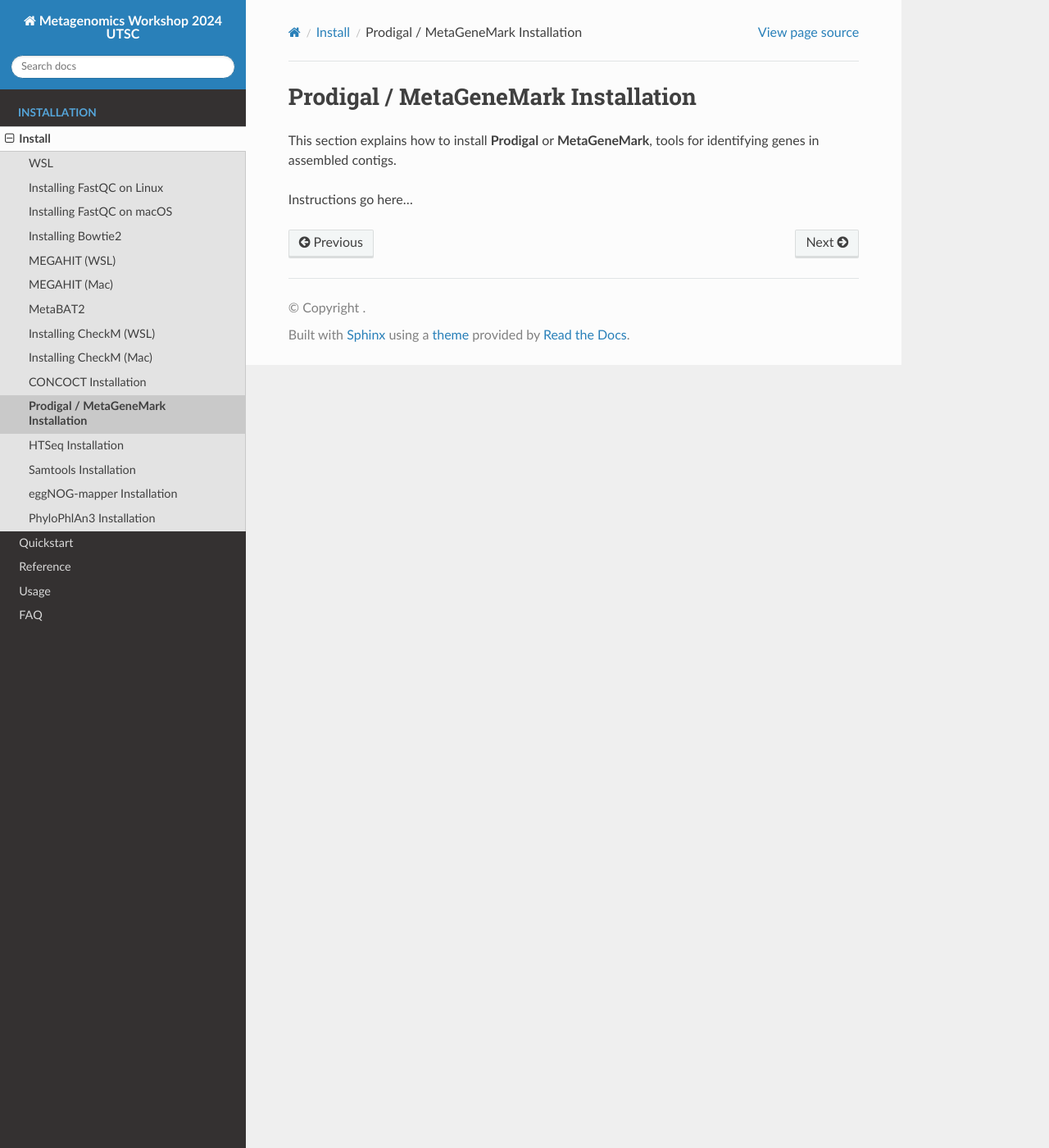
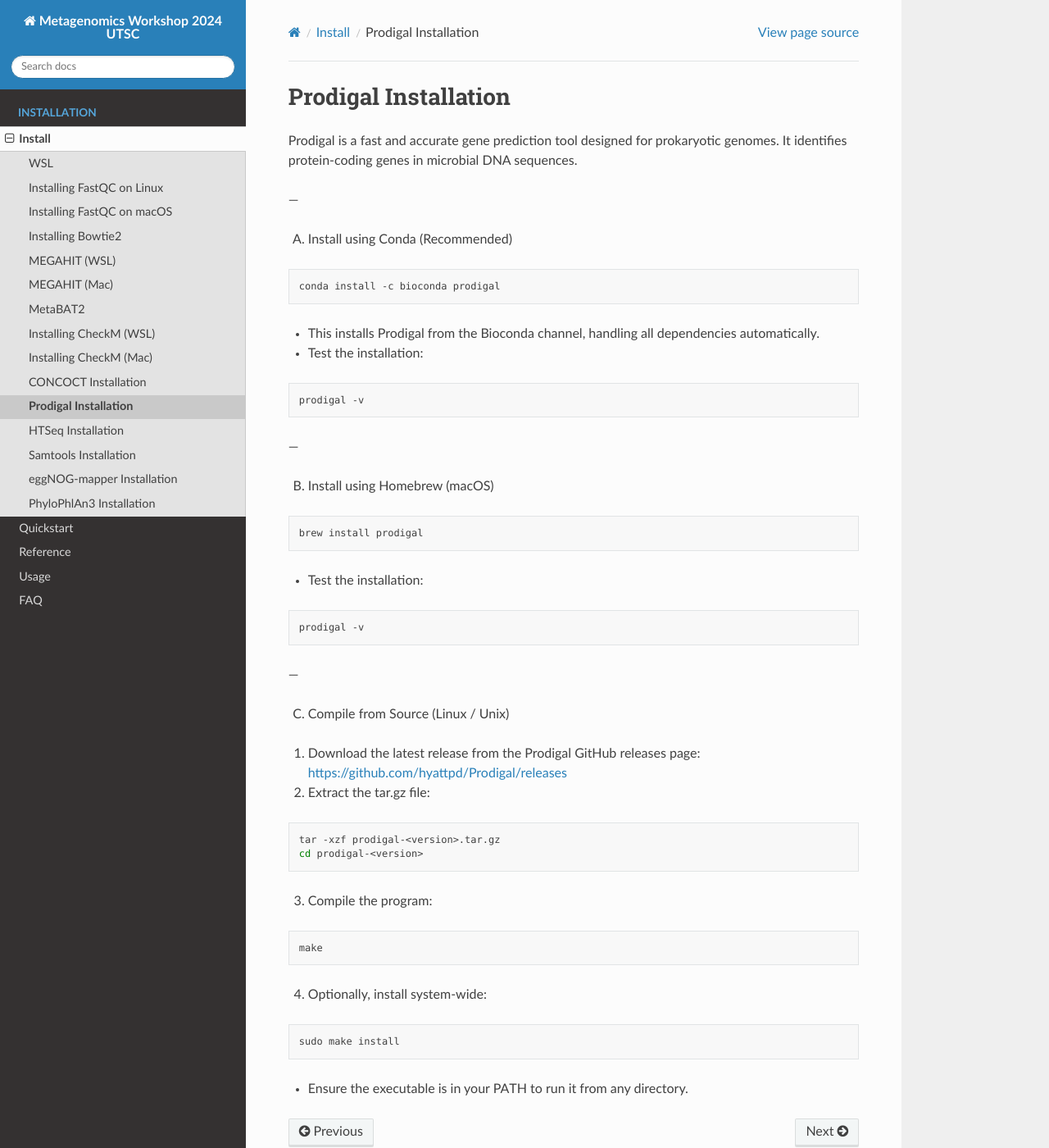
Before and after one commit to javad30/metagenomics-workshop-2024-UTSC, a Sphinx documentation site: the page built from docs/source/install/prodigal.rst, in a window 1280 px wide and 1400 px high. Shown: the whole window at 82% size. Built offline with Sphinx 7.4.7 and the Read the Docs theme 3.1.0, drawn with Linux system fonts in a browser that asks for light colours; pages that are not in the unit, such as notebooks, are missing from menus.

Commit message:
Add eggNOG-mapper installation instructions and update index/prodigal pages

```diff
--- a/docs/source/install/index.rst
+++ b/docs/source/install/index.rst
@@ -12,7 +12,7 @@ You will learn how to install several metagenomics software including:
 - Bowtie2 (Genome assembly)
 - MEGAHIT (Metagenomics assembly)
 - CONCOCT (Binning)
-- Prodigal or MetaGeneMark (Gene prediction)
+- Prodigal (Gene prediction)
 - Prokka (Prokaryotic genome annotation)
 - eggNOG-mapper (Gene annotation)
 - PhyloPhlAn3 (Strain-level analysis)
--- a/docs/source/install/prodigal.rst
+++ b/docs/source/install/prodigal.rst
@@ -1,7 +1,61 @@
-Prodigal / MetaGeneMark Installation
-====================================
+Prodigal Installation
+=====================
 
-This section explains how to install **Prodigal** or **MetaGeneMark**, tools
-for identifying genes in assembled contigs.
+Prodigal is a fast and accurate gene prediction tool designed for prokaryotic genomes. It identifies protein-coding genes in microbial DNA sequences.
 
-Instructions go here...
+---
+
+A) Install using Conda (Recommended)
+
+.. code-block:: bash
+
+   conda install -c bioconda prodigal
+
+- This installs Prodigal from the Bioconda channel, handling all dependencies automatically.
+- Test the installation:
+
+.. code-block:: bash
+
+   prodigal -v
+
+---
+
+B) Install using Homebrew (macOS)
+
+.. code-block:: bash
+
+   brew install prodigal
+
+- Test the installation:
+
+.. code-block:: bash
+
+   prodigal -v
+
+---
+
+C) Compile from Source (Linux / Unix)
+
+1. Download the latest release from the Prodigal GitHub releases page:
+   https://github.com/hyattpd/Prodigal/releases
+
+2. Extract the tar.gz file:
+
+.. code-block:: bash
+
+   tar -xzf prodigal-<version>.tar.gz
+   cd prodigal-<version>
+
+3. Compile the program:
+
+.. code-block:: bash
+
+   make
+
+4. Optionally, install system-wide:
+
+.. code-block:: bash
+
+   sudo make install
+
+- Ensure the executable is in your PATH to run it from any directory.
```
Also changed, not shown: docs/source/install/eggnog.rst (+116 -3 lines).
